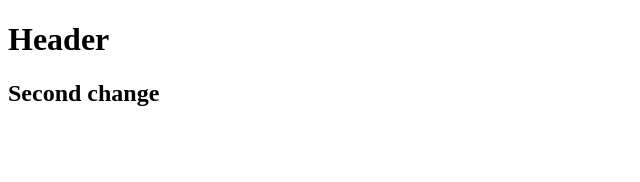
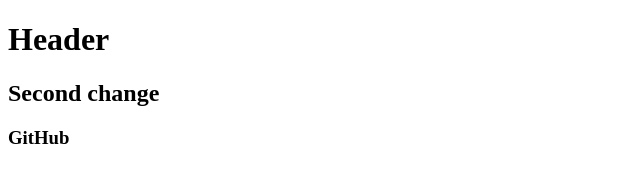
Before and after one commit to DenisOkhrimenko/git_test, a plain HTML site: page index.html in a window 1280 px wide. Shown: the full height of the page, 0-640 px from the left. Drawn offline with Linux system fonts and the light colour scheme.

Commit message:
h3 was added

```diff
--- a/index.html
+++ b/index.html
@@ -8,5 +8,6 @@
 <body>
     <h1>Header</h1>
     <h2>Second change</h2>
+    <h3>GitHub</h3>
 </body>
 </html>
```
